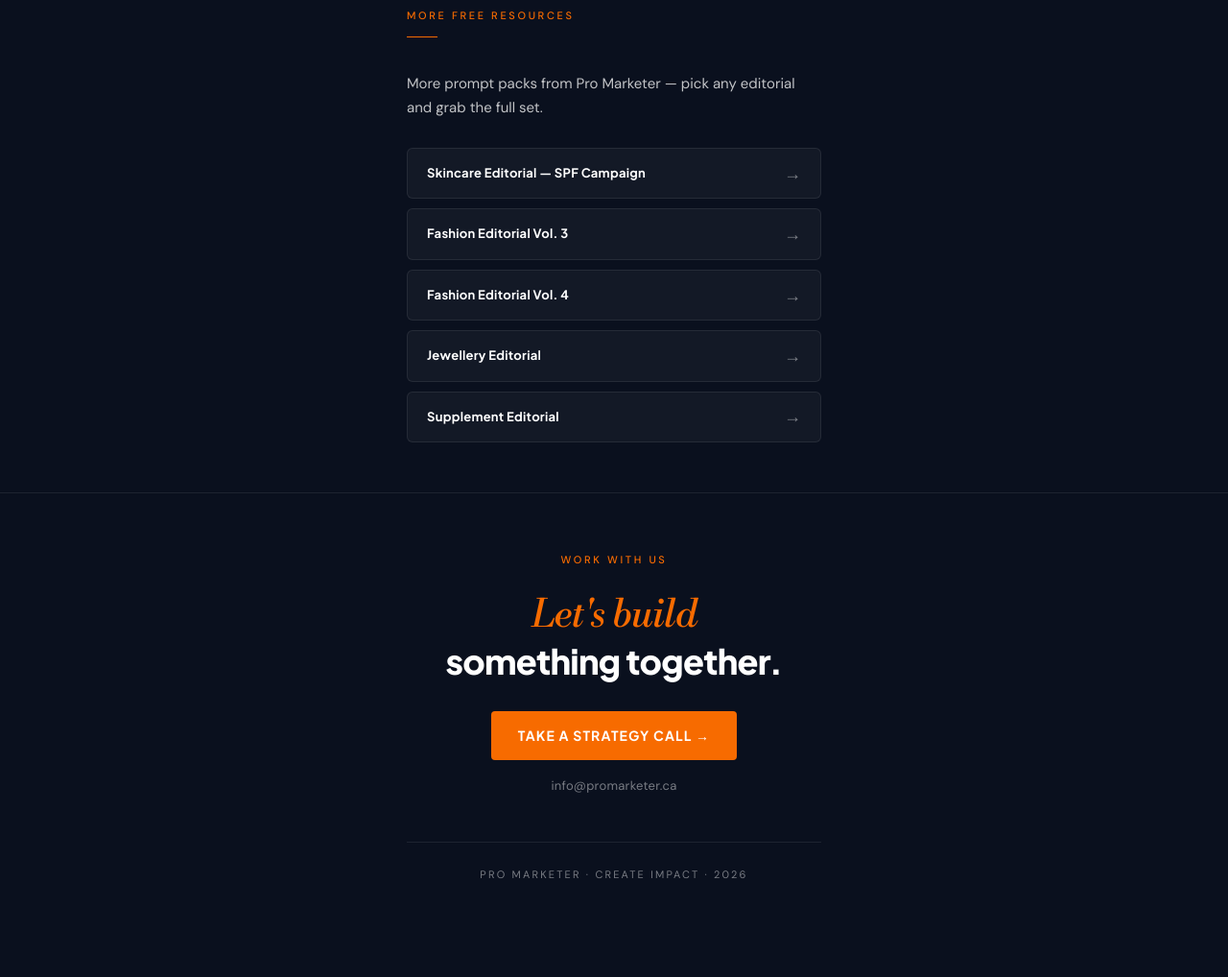
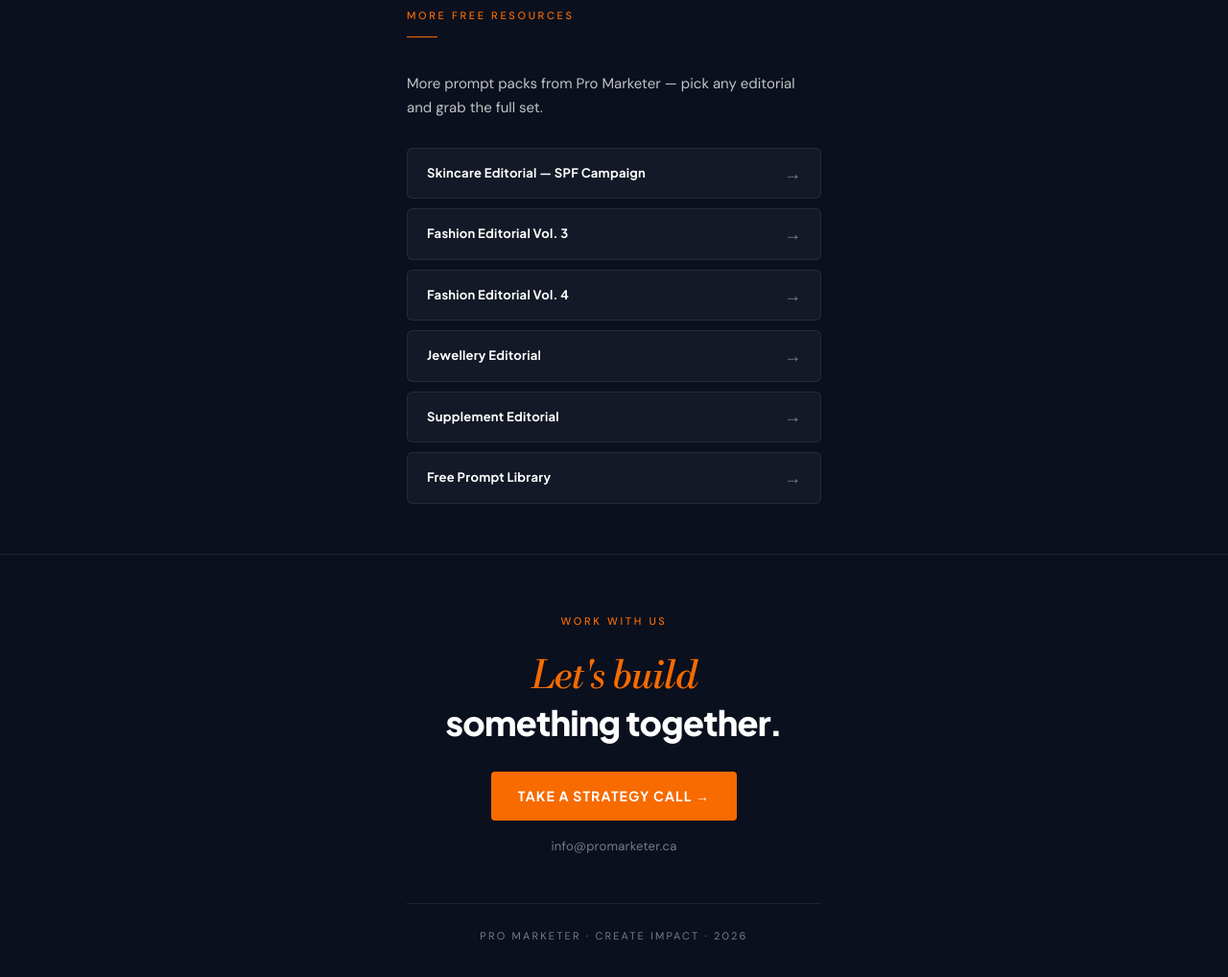
Before and after one commit to Only-Pro-Marketer/promarketer-resources, a plain HTML site: page template/link-to-resource.html in a window 1280 px wide. Shown: the part 1870-2888 px from the top of the page at 96% size. Drawn offline with nearby package versions, Linux system fonts and the light colour scheme.

Commit message:
deploy: Pro Marketer — Resource Template

```diff
--- a/template/link-to-resource.html
+++ b/template/link-to-resource.html
@@ -218,6 +218,10 @@
   <span class="explore-name">Supplement Editorial</span>
   <span class="explore-arrow">&#8594;</span>
 </a>
+<a class="explore-card" href="https://only-pro-marketer.github.io/promarketer-resources/hxgrhe/" target="_blank" rel="noopener noreferrer">
+  <span class="explore-name">Free Prompt Library</span>
+  <span class="explore-arrow">&#8594;</span>
+</a>
     </div>
   </div>
 </section>
```
